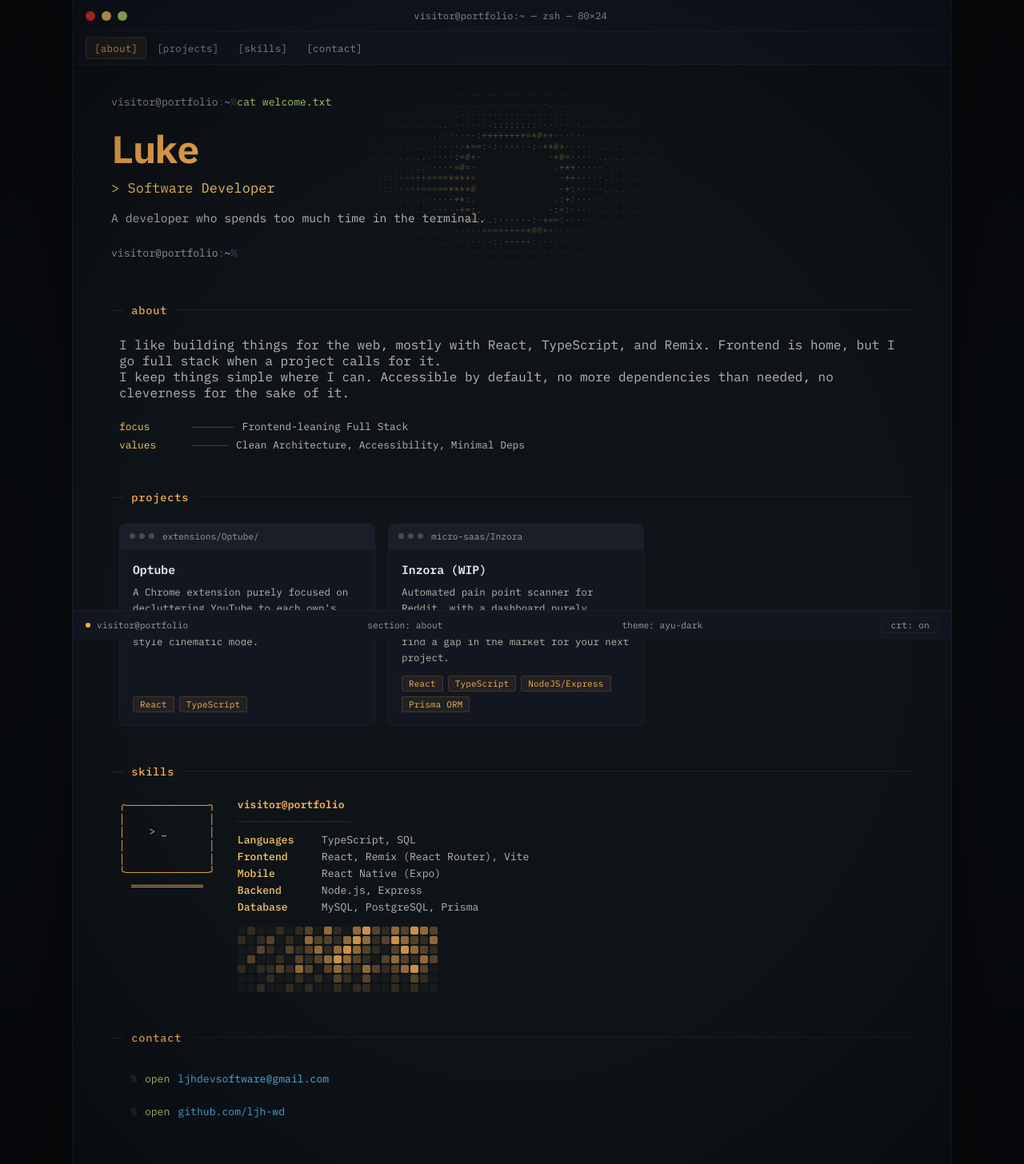
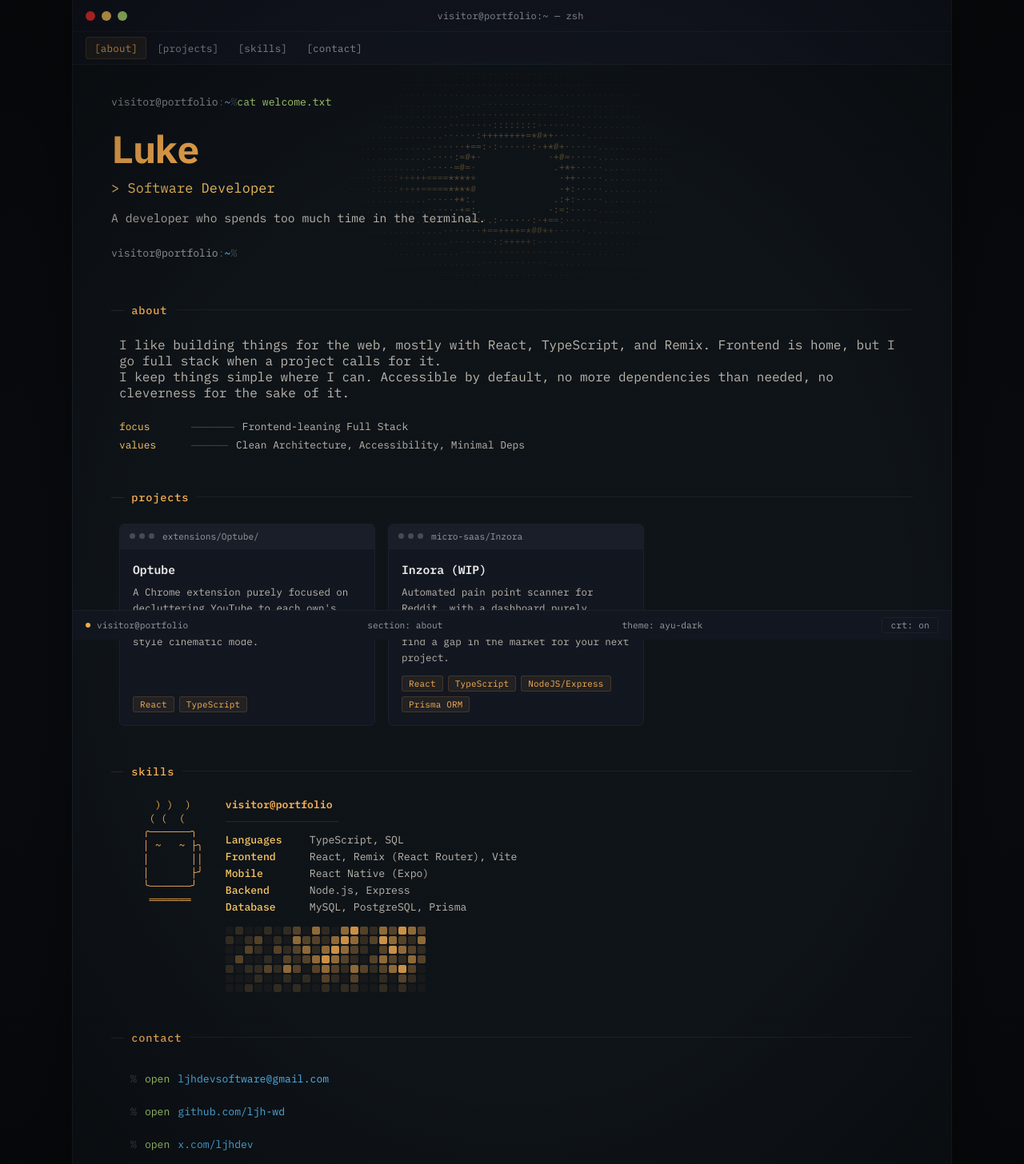
Before and after one commit to ljh-wd/ljhdev-portfolio, a React (Vite) app: page / in a window 1280 px wide. Shown: the top 1456 px of the page at 80% size. Built offline with nearby package versions, Linux system fonts and the light colour scheme.

Commit message:
add twitter link, update neofetch art and simplify title bar

```diff
--- a/src/components/TitleBar.tsx
+++ b/src/components/TitleBar.tsx
@@ -6,7 +6,7 @@ export default function TitleBar() {
         <span className="dot dot-yellow" />
         <span className="dot dot-green" />
       </div>
-      <span className="title-text">visitor@portfolio:~ — zsh — 80×24</span>
+      <span className="title-text">visitor@portfolio:~ — zsh</span>
       <div className="title-spacer" />
     </div>
   )
--- a/src/data/portfolio.ts
+++ b/src/data/portfolio.ts
@@ -1,13 +1,14 @@
 export const SECTIONS = ["about", "projects", "skills", "contact"] as const;
 export type Section = (typeof SECTIONS)[number];
 
-export const NEOFETCH_ART = `╭──────────────╮
-│              │
-│    > _       │
-│              │
-│              │
-╰──────────────╯
-  ════════════`;
+export const NEOFETCH_ART = `      ) )  )
+     ( (  (
+    ╭───────╮
+    │ ~   ~ ├╮
+    │       ││
+    │       ├╯
+    ╰───────╯
+     ═══════`;
 
 export const hero = {
   name: "Luke",
@@ -68,5 +69,10 @@ export const contact = {
       value: "github.com/ljh-wd",
       url: "https://github.com/ljh-wd",
     },
+    {
+      command: "open",
+      value: "x.com/ljhdev",
+      url: "https://x.com/ljhdev",
+    },
   ],
 };
```
